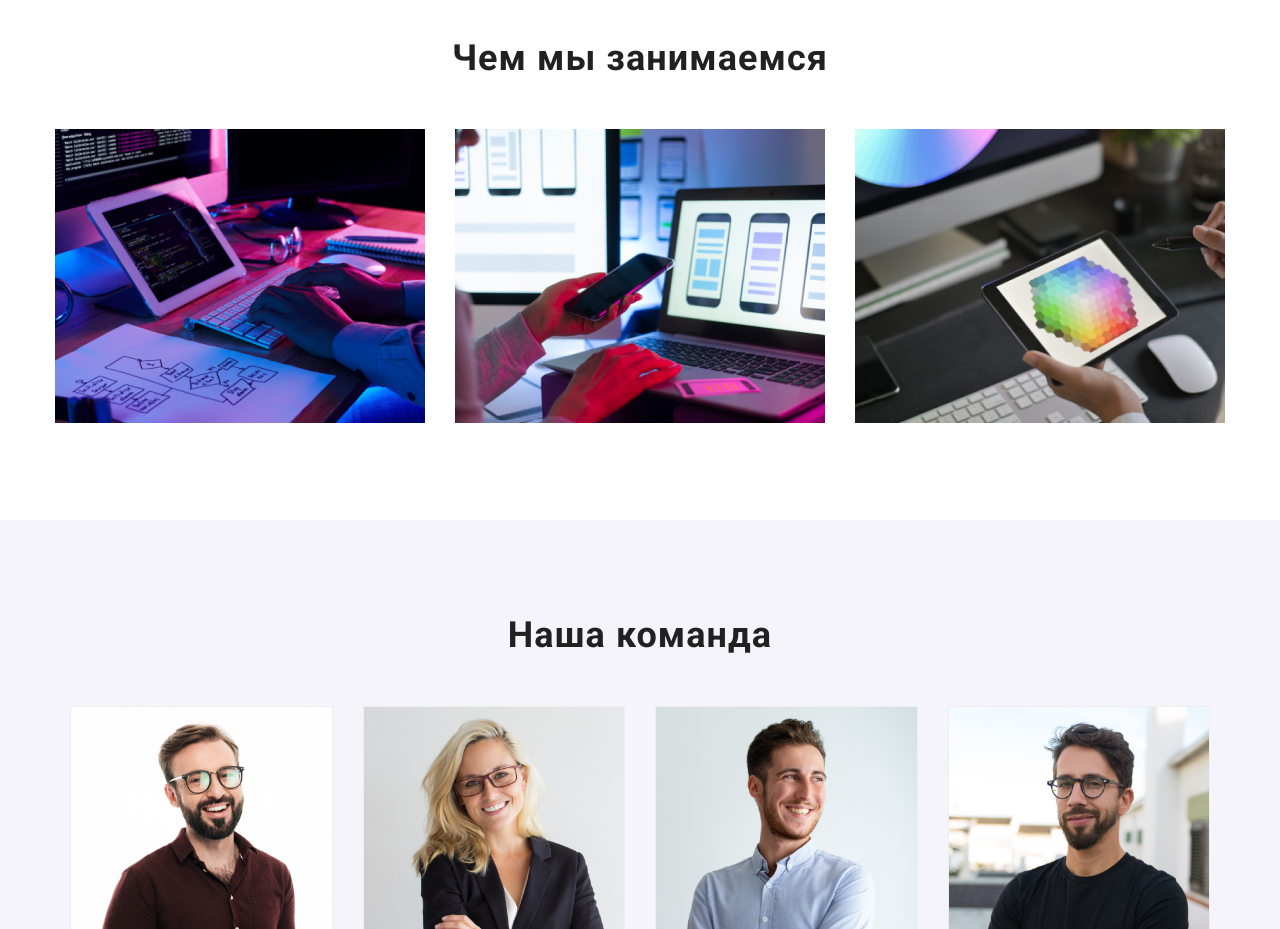
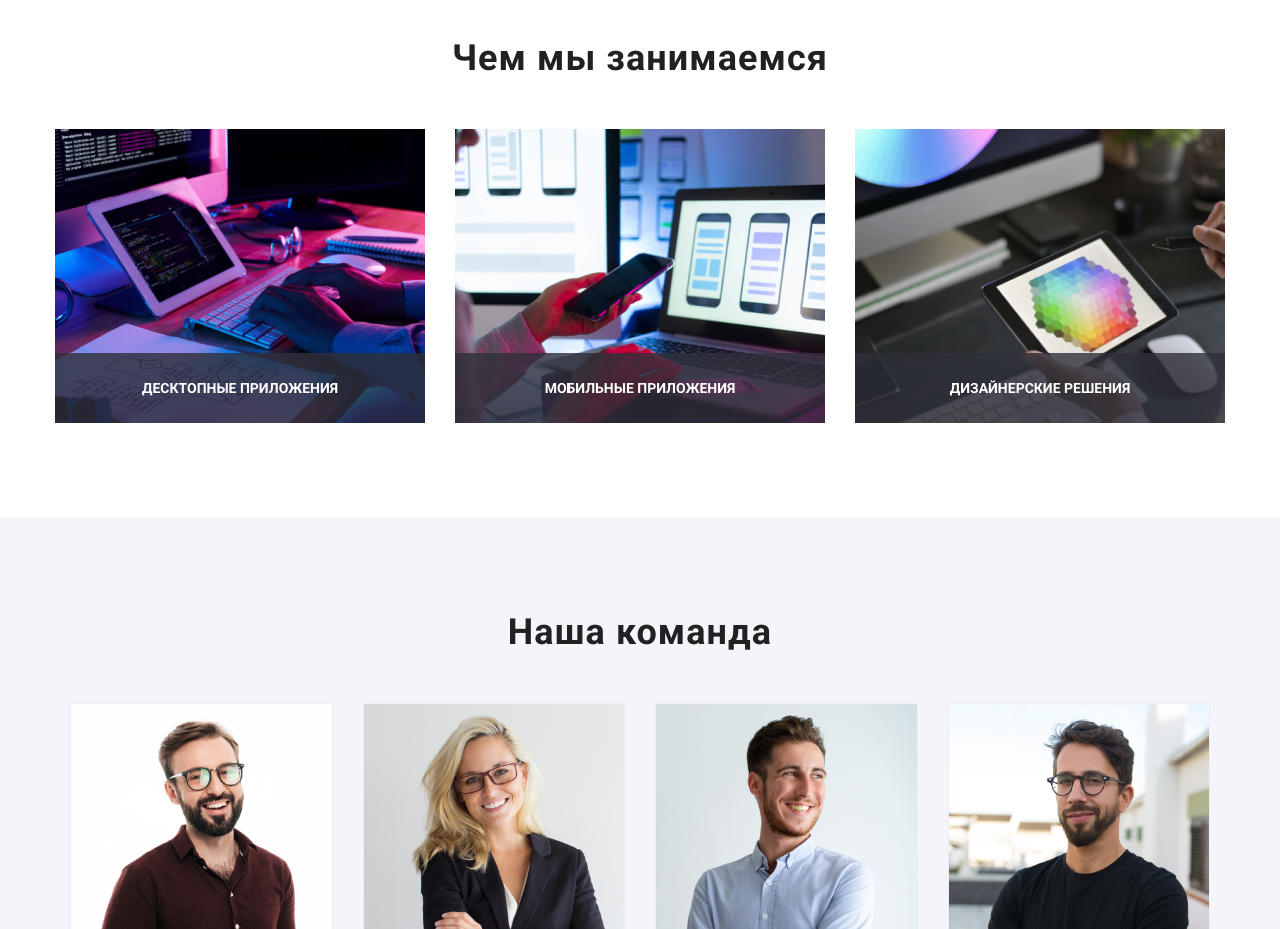
Before and after one commit to Sasha1009/goit-markup-hw-05, a plain HTML site: page index.html in a window 1280 px wide. Shown: the part 1100-2029 px from the top of the page. Drawn offline with Linux system fonts and the light colour scheme.

Commit message:
first page done

```diff
--- a/css/styles.css
+++ b/css/styles.css
@@ -95,7 +95,10 @@ p {
     align-items: center;
     padding-right: 50px;
 }
-
+.nav-links:hover,
+.nav-links:focus {
+    color: var(--accent-color);
+}
 .nav-links-contacts{
     text-decoration: none;
     color: #212121;
@@ -118,6 +121,10 @@ p {
     margin-right: 10px;
     fill: currentColor;
 }
+.icon-phone:hover,
+.icon-phone:focus {
+    color: var(--accent-color);
+}
 .email{
     font-family: "roboto", sans-serif;
     font-style: normal;
@@ -132,6 +139,10 @@ p {
 }
 .email:hover,
 .email:focus {
+    color: var(--accent-color);
+}
+.phone:hover,
+.phone:focus {
     color: var(--accent-color);
 }
 .email-two{
@@ -385,8 +396,30 @@ body {
 .image-one{
     padding-right: 30px;
     width: 370px;
+    position: relative;
+    height: 294px;
+    background-color: #757575;
 }
-
+.image-text{
+    position: absolute;
+    display: flex;
+    justify-content: center;
+    align-items: center;
+    bottom: 0;
+    width: 370px;
+    height: 70px;
+    background-color: rgba(47, 48, 58, 0.8);
+}
+.picture-text{
+    font-family: 'roboto', sans-serif;
+    font-style: normal;
+    font-weight: bold;
+    font-size: 14px;
+    line-height: 1.142;
+    text-align: center;
+    text-transform: uppercase;
+    color: #fff;
+}
 .description{
     font-family: 'roboto', sans-serif;
     font-style: normal;
--- a/index.html
+++ b/index.html
@@ -97,12 +97,21 @@
             <ul class="list">
                 <li class="image-one">
                     <img src="./images/computer.jpg" alt="компьютер" width="370" height="294">
+                    <div class="image-text">
+                        <p class="picture-text">Десктопные приложения</p>
+                    </div>
                 </li>
                 <li class="image-one">
                     <img src="./images/laptop.jpg" alt="ноутбук" width="370" height="294">
+                    <div class="image-text">
+                        <p class="picture-text">Мобильные приложения</p>
+                    </div>
                 </li>
                 <li class="image-one">
                     <img src="./images/tablet.jpg" alt="планшет" width="370" height="294">
+                    <div class="image-text">
+                        <p class="picture-text">Дизайнерские решения</p>
+                    </div>
                 </li>
             </ul>
         </div>
```
